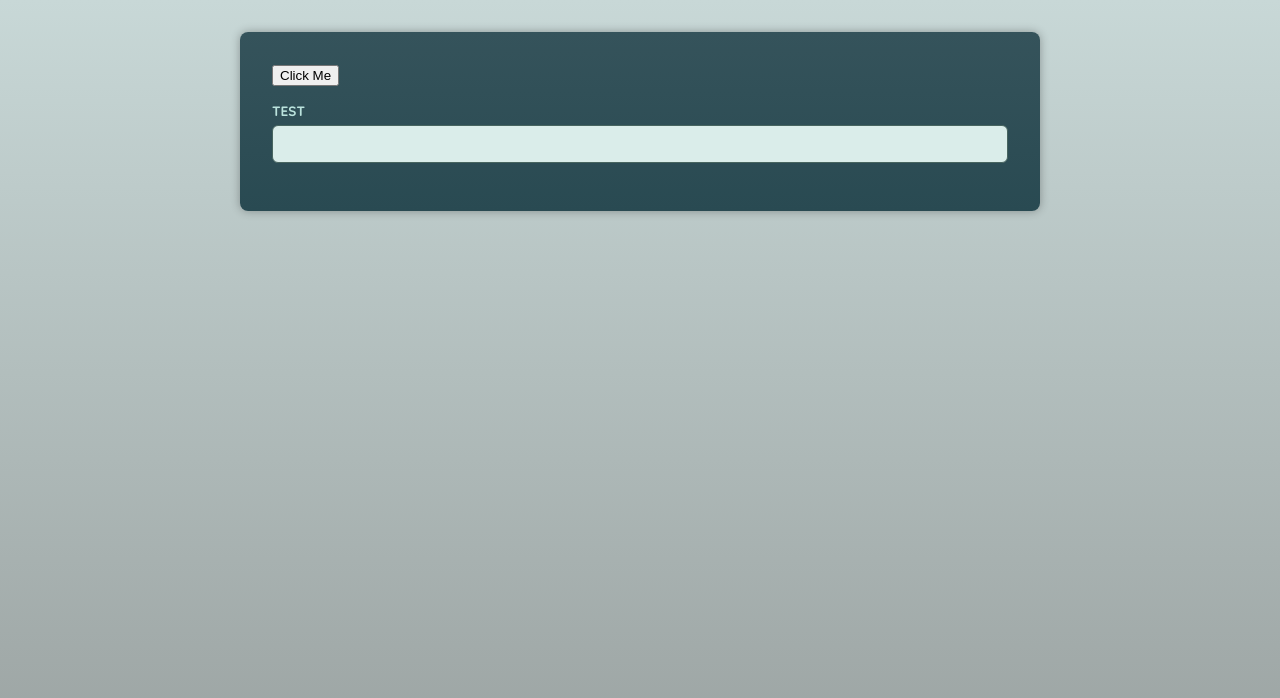
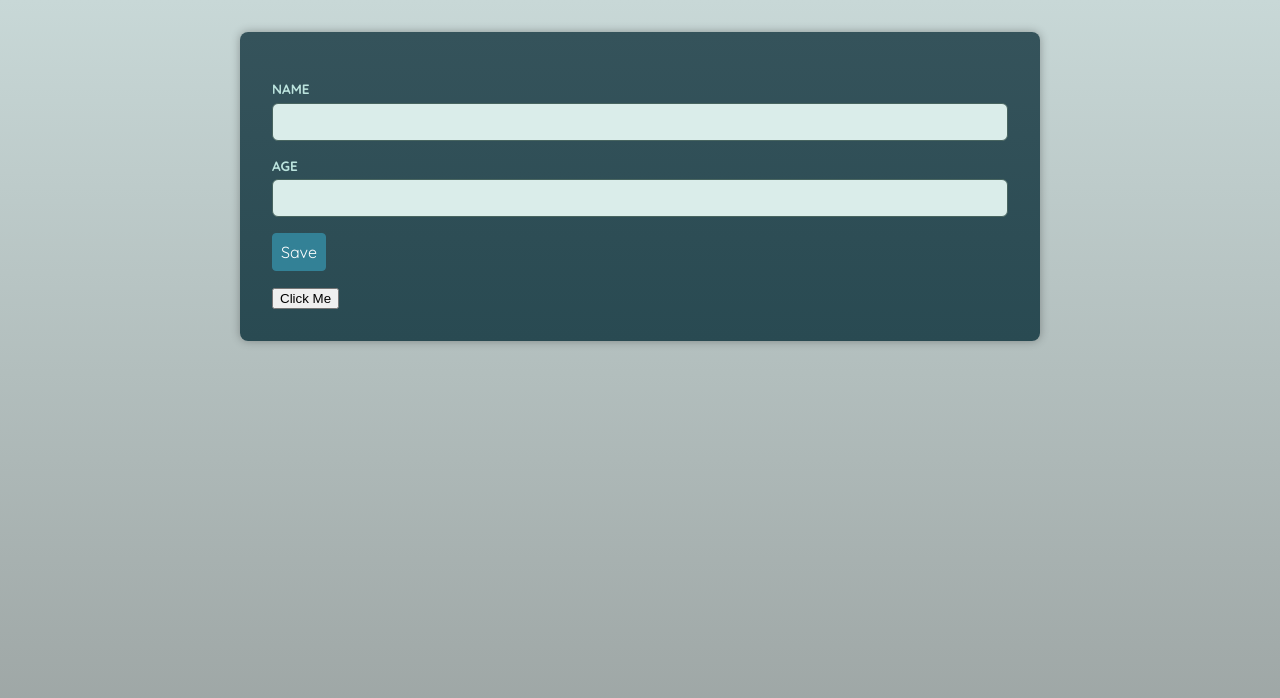
Before and after one commit to sagarmj94/ReactWithAdvanceTs, a React (Vite) app: page / in a window 1280 px wide. Shown: the top 698 px of the page. Built offline with nearby package versions, Linux system fonts and the light colour scheme; a web font is replaced by a local one.

Commit message:
form data getting and reset the form

```diff
--- a/src/App.tsx
+++ b/src/App.tsx
@@ -2,16 +2,27 @@
 import Button from "./components/Button";
 import Container from "./components/Container";
 import Input from "./components/Inputs";
+import Form from "./components/Form";
 
 function App() {
-  const inputRef = useRef(null);
-
+  // const inputRef = useRef<HTMLElement>(null);
+  function handleSave(data: unknown) {
+    const extractedData = data as { name: string; age: string };
+    console.log("extractedData", extractedData);
+  }
   return (
     <main>
+      <Form onSave={handleSave}>
+        <Input type="text" label="Name" id="name" name="name" />
+        <Input type="text" label="Age" id="age" />
+        <p>
+          <Button>Save</Button>
+        </p>
+      </Form>
       <Container as={Button} onClick={() => {}}>
         Click Me
       </Container>
-      <Input label="Test" id="test" ref={inputRef} />
+      {/* <Input label="Test" id="test" ref={inputRef} /> */}
       {/* <Input id="name" label="Your name" type="text" />
       <Input id="age" label="Your age" type="number" />
 
--- /dev/null
+++ b/src/components/Form.tsx
@@ -0,0 +1,23 @@
+import { ComponentPropsWithoutRef, FormEvent, useRef } from "react";
+
+type FormProps = ComponentPropsWithoutRef<"form"> & {
+  onSave: (value: unknown) => void;
+};
+
+export default function Form({ onSave, children, ...otherProps }: FormProps) {
+  const form = useRef<HTMLFormElement>(null);
+  function handleSubmit(event: FormEvent<HTMLFormElement>) {
+    event.preventDefault();
+
+    const formData = new FormData(event.currentTarget);
+    const data = Object.fromEntries(formData);
+    onSave(data);
+    form.current?.reset();
+  }
+
+  return (
+    <form onSubmit={handleSubmit} {...otherProps} ref={form}>
+      {children}
+    </form>
+  );
+}
--- a/src/components/Inputs.tsx
+++ b/src/components/Inputs.tsx
@@ -17,7 +17,7 @@
   return (
     <p>
       <label htmlFor={id}>{label}</label>
-      <input type="text" id={id} {...props} ref={ref} />
+      <input type="text" name={id} {...props} ref={ref} />
     </p>
   );
 });
```
